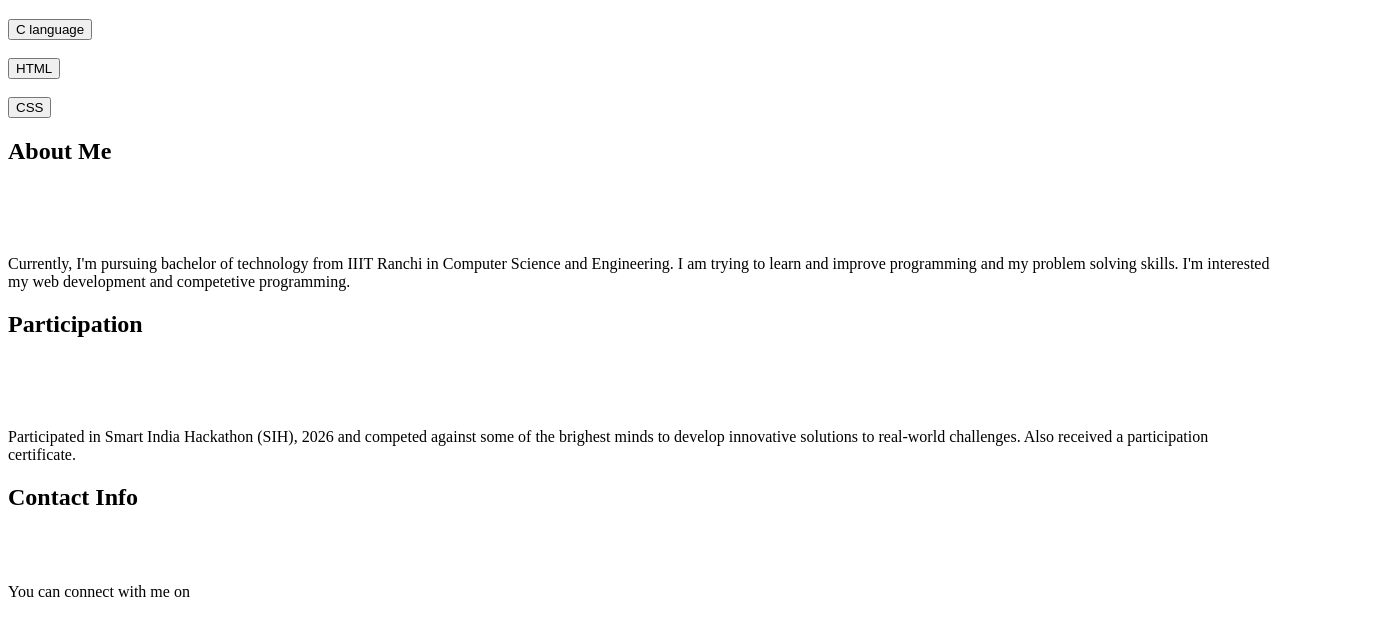
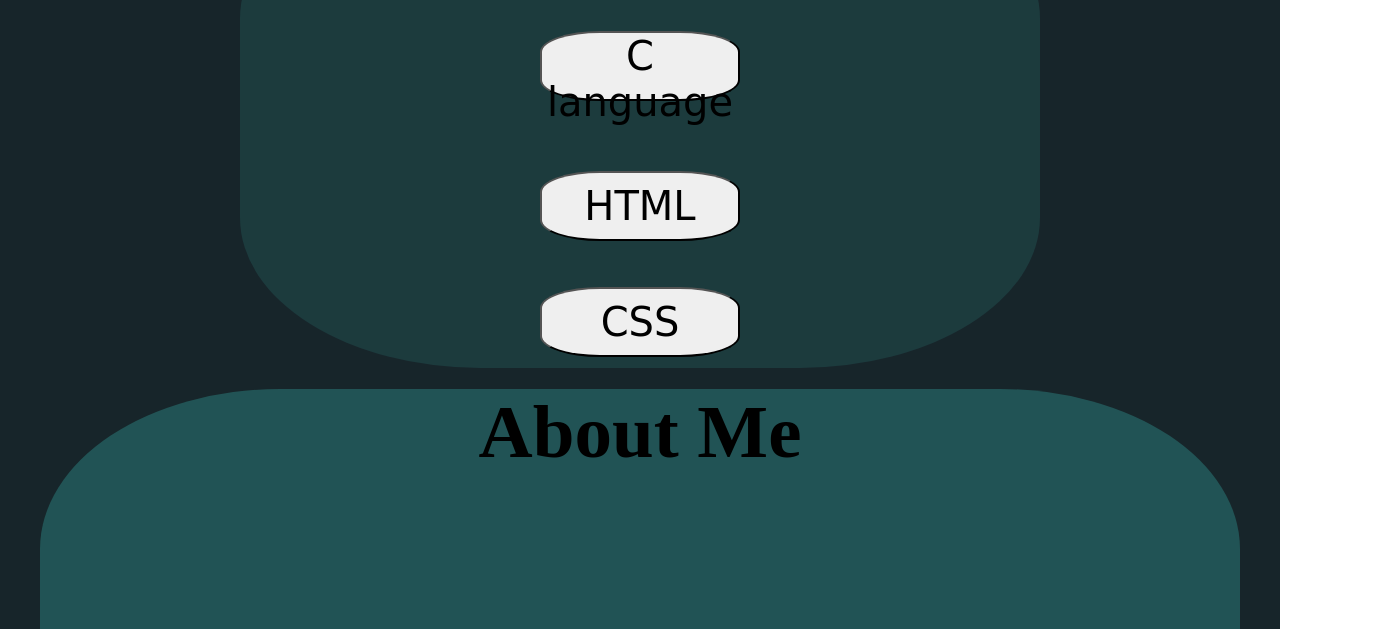
Before and after one commit to sohamk24slg-dot/PortFolio, a plain HTML site: page index.html in a window 1280 px wide. Shown: the part 411-1040 px from the top of the page, 1390 px wide, since content can reach past the window. Drawn offline with Linux system fonts and the light colour scheme.

Commit message:
Fix HTML structure and update stylesheet link
Updated the stylesheet link and corrected HTML structure.

```diff
--- a/index.html
+++ b/index.html
@@ -4,7 +4,7 @@
     <meta charset="UTF-8">
     <meta name="viewport" content="width=device-width, initial-scale=1.0">
     <title>MyPortFolio</title>
-    <link rel = "stylesheet" href = "MyPortFolio.css">
+    <link rel = "stylesheet" href = "style.css">
 </head>
 <body>
     <section id = "home" class = "heroSection">
```
